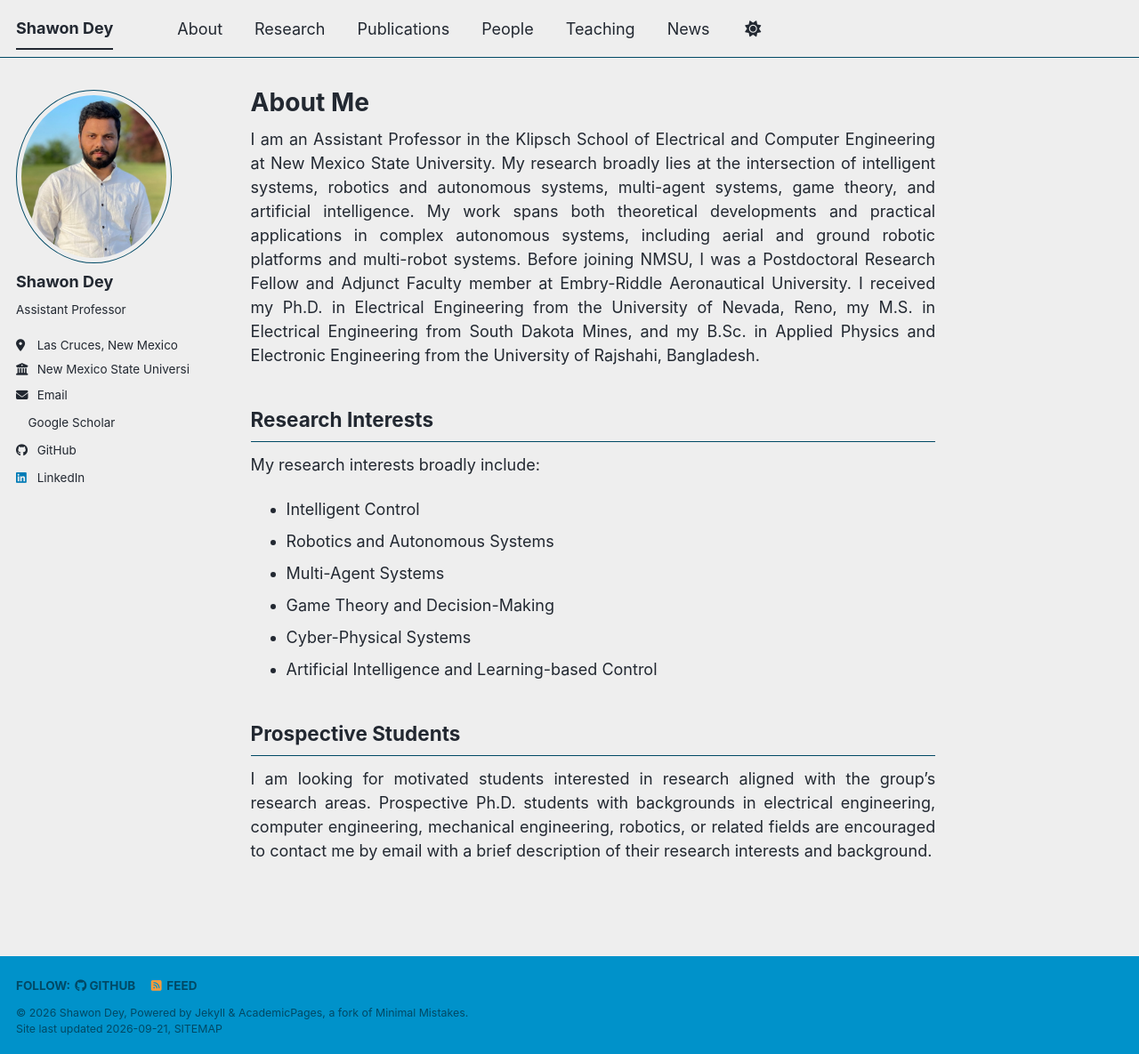
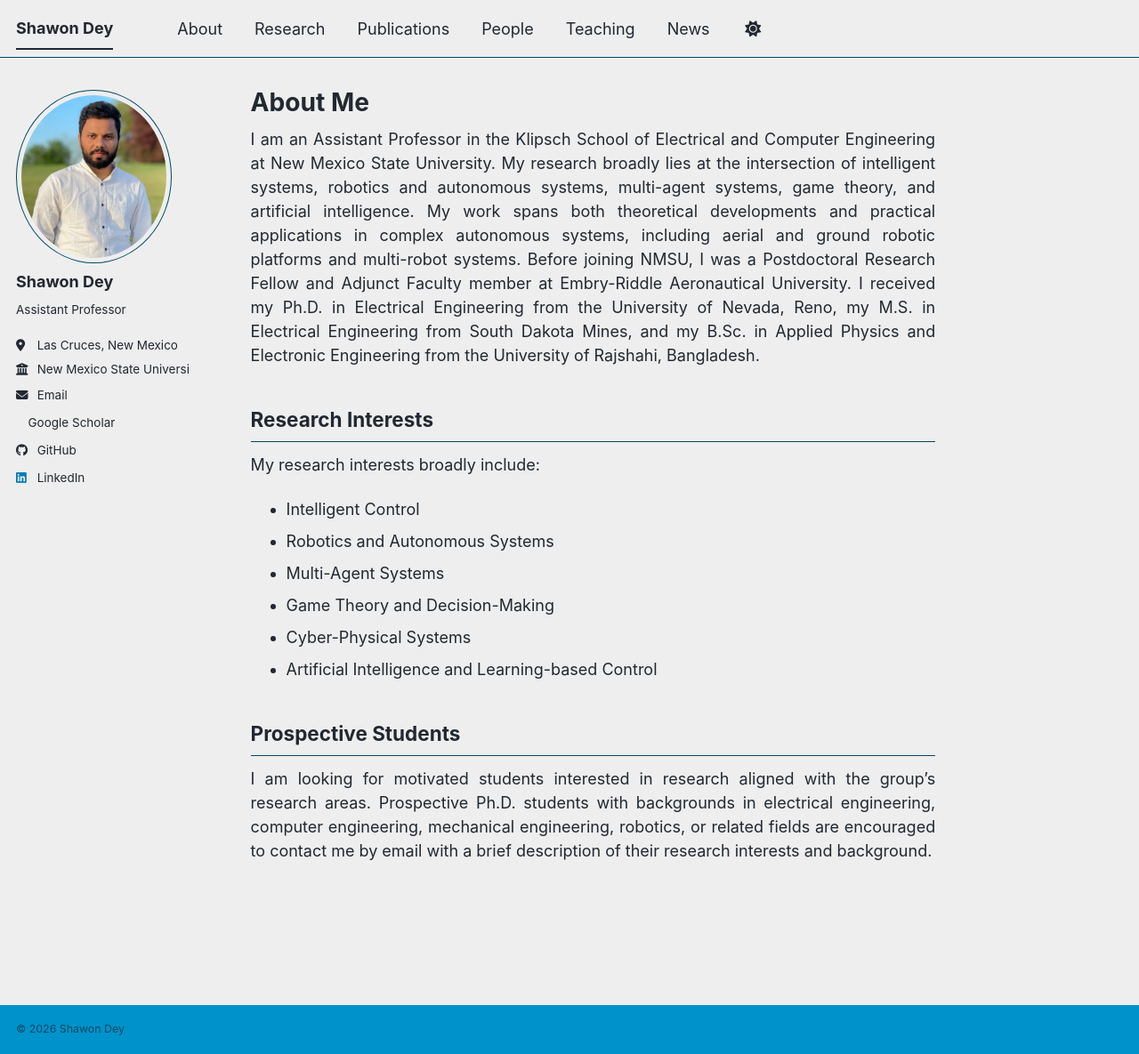
Before and after one commit to shawondey/shawondey.github.io, a Jekyll site: the page built from _pages/about.md, in a window 1280 px wide and 1185 px high. Shown: the whole window at 89% size. Built offline with Jekyll 4.4.1, drawn with Linux system fonts in a browser that asks for light colours; a style sheet for code colours, icons or effects is not loaded.

Commit message:
Update footer.html

```diff
--- a/_includes/footer.html
+++ b/_includes/footer.html
@@ -1,25 +1,3 @@
-{% include base_path %}
-
-{% if site.author.github or site.author.bitbucket or site.atom_feed.hide != true %}
-<div class="page__footer-follow">
-  <ul class="social-icons">
-    {% if site.data.ui-text[site.locale].follow_label %}
-      <li><strong>{{ site.data.ui-text[site.locale].follow_label }}</strong></li>
-    {% endif %}
-    {% if site.author.github %}
-      <li><a href="https://github.com/{{ site.author.github }}"><i class="fab fa-github" aria-hidden="true"></i> GitHub</a></li>
-    {% endif %}
-    {% if site.author.bitbucket %}
-      <li><a href="https://bitbucket.org/{{ site.author.bitbucket }}"><i class="fab fa-bitbucket" aria-hidden="true"></i> Bitbucket</a></li>
-    {% endif %}
-    {% if site.atom_feed.hide != true %}
-    <li><a href="{% if site.atom_feed.path %}{{ site.atom_feed.path }}{% else %}{{ base_path }}/feed.xml{% endif %}"><i class="fa fa-fw fa-rss-square" aria-hidden="true"></i> {{ site.data.ui-text[site.locale].feed_label | default: "Feed" }}</a></li>
-    {% endif %}
-  </ul>
+<div class="page__footer-copyright">
+  &copy; {{ site.time | date: '%Y' }} Shawon Dey
 </div>
-{% endif %}
-
-<div class="page__footer-copyright">
-  &copy; {{ site.time | date: '%Y' }} {{ site.name | default: site.title }}, {{ site.data.ui-text[site.locale].powered_by | default: "Powered by" }} <a href="https://jekyllrb.com" rel="nofollow">Jekyll</a> &amp; <a href="https://github.com/academicpages/academicpages.github.io">AcademicPages</a>, a fork of <a href="https://mademistakes.com/work/minimal-mistakes-jekyll-theme/" rel="nofollow">Minimal Mistakes</a>.<br />
-  Site last updated {{ "now" | date: '%Y-%m-%d' }}, <a href="/sitemap/" style="text-transform: uppercase;">{{ site.data.ui-text[site.locale].site_map | default: "Sitemap" }}</a>
-</div>
```
